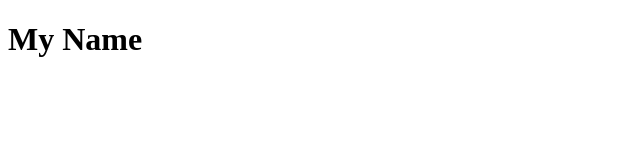
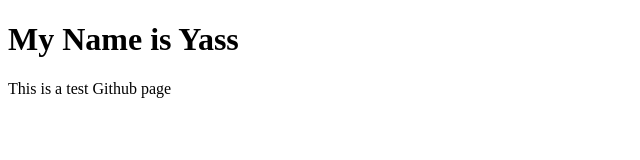
Before and after one commit to yelmouss/HTML, a plain HTML site: page index.html in a window 1280 px wide. Shown: the whole page, without its empty margins (0-640 px from the left). Drawn offline with Linux system fonts and the light colour scheme.

Commit message:
le deuxième commit

```diff
--- a/index.html
+++ b/index.html
@@ -8,7 +8,9 @@
 </head>
 <body>
 
-    <h1>My Name</h1>
+    <h1>My Name is Yass</h1>
+
+    <p>This is a test Github page</p>
 
 </body>
 </html>
```
